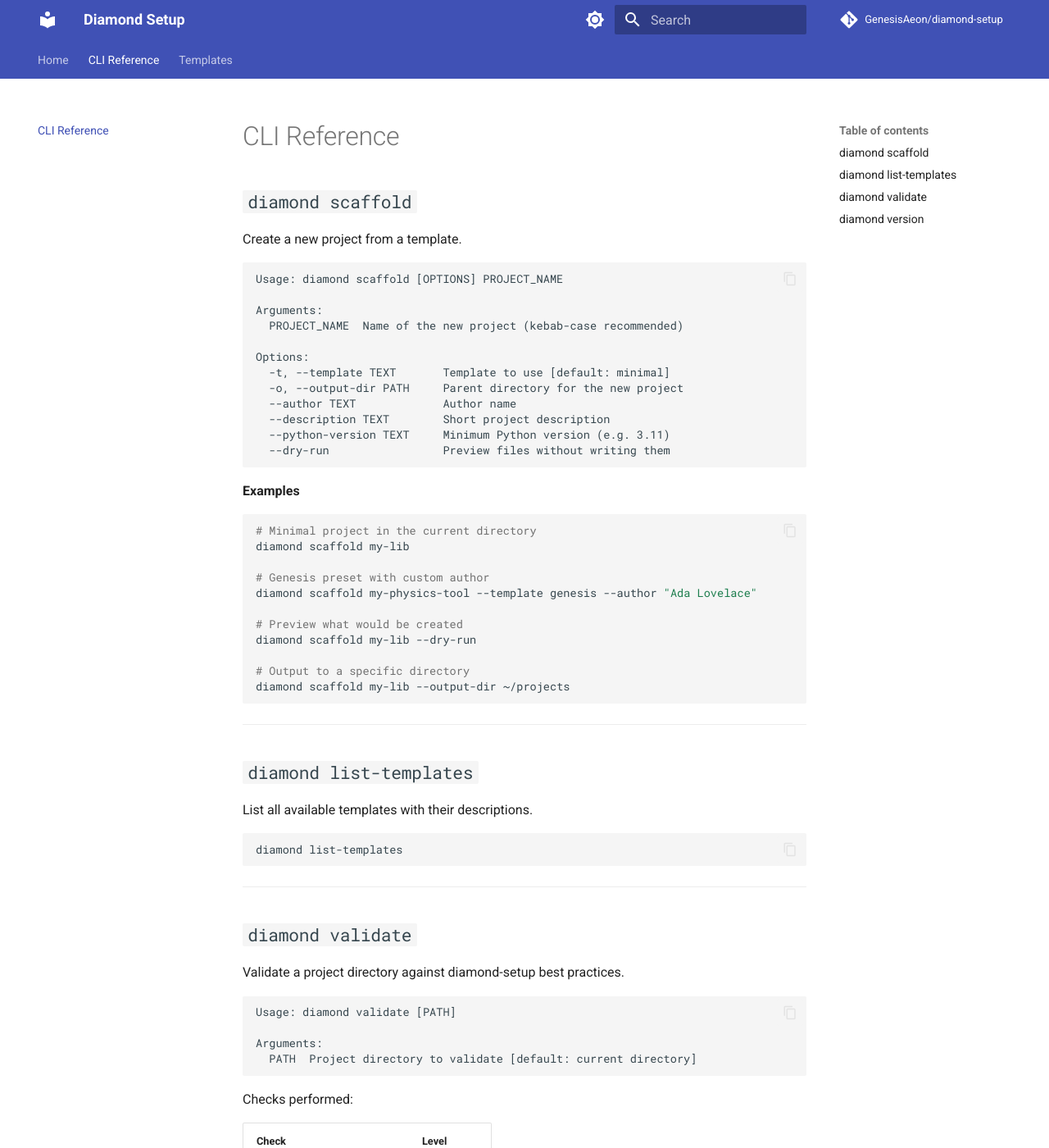
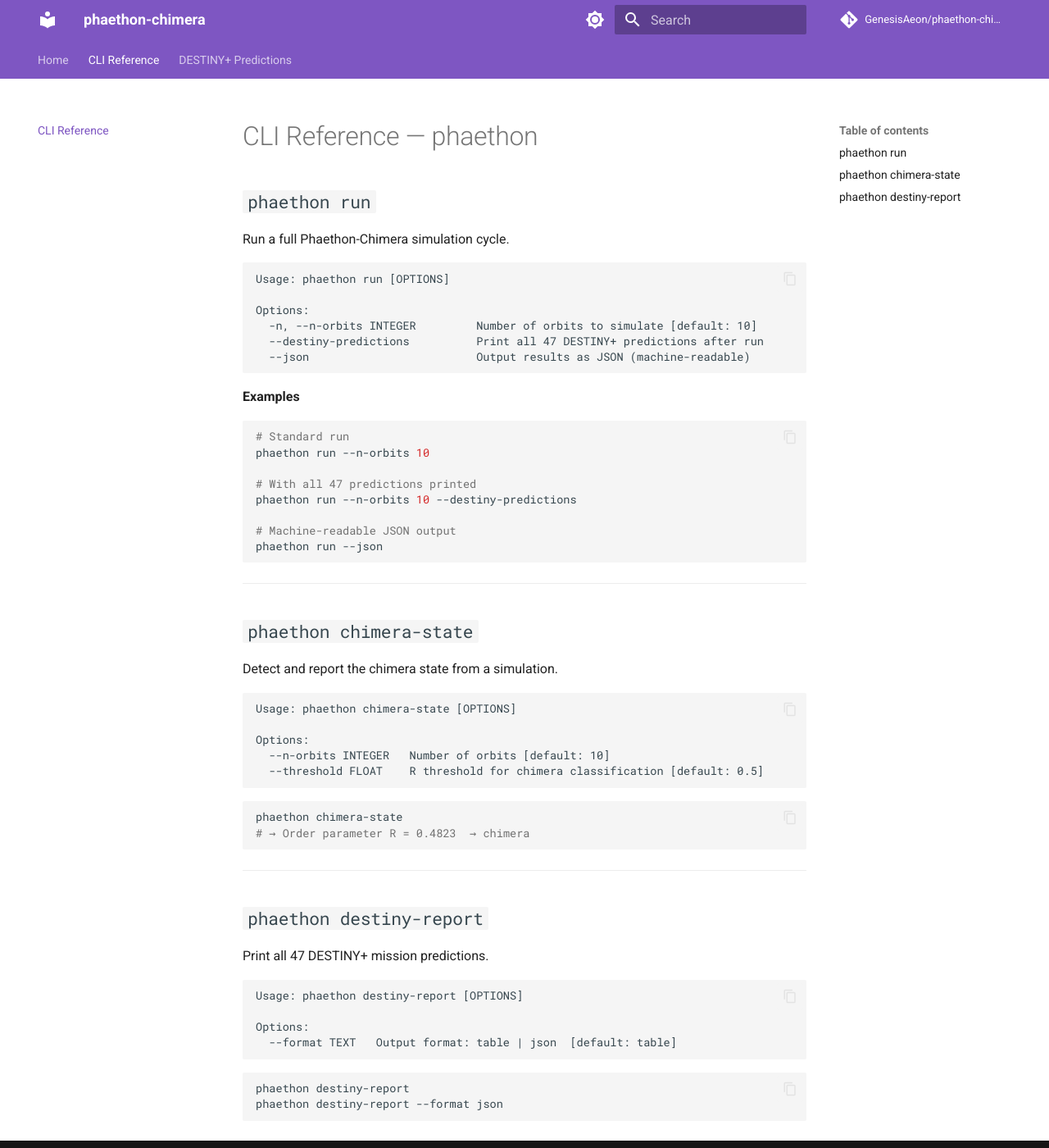
Before and after one commit to GenesisAeon/phaethon-chimera, an MkDocs documentation site: the page built from docs/cli.md, in a window 1280 px wide and 1400 px high. Shown: the whole window at 82% size. Built offline with MkDocs 1.6.1 and Material for MkDocs 9.7.7, drawn with Linux system fonts in a browser that asks for light colours; comment, search, counter and statistics services are not loaded; some of the changed text lies outside the part shown.

Commit message:
fix: address Codex P2 review findings + lint + mkdocs
Benchmark (P2): fix nested key resolution in run_benchmark()
- Add _KEY_PATH mapping with dot-notation paths into run_cycle() output
- _extract() traverses nested dicts (chimera.R_perihelion, soc.tau_hat, etc.)
- Prevents silent omission of scientific benchmark targets

Benchmark (P2): fix phi_cuberoot target
- Use PHI_CUBEROOT constant (computed) instead of hardcoded 1.17480502
- Avoids false failures when implementation is mathematically correct

CLI (P2): suppress banner for --json output
- Banner moved behind non-JSON branch; JSON stdout is now clean

Lint: all ruff E501/SIM108/F401 errors resolved
- Line-length fixes in cli.py, dust_emission.py, soc_phaethon.py
- Removed unused imports (pytest, CHIMERA_R_PERIHELION) from tests
- SIM108 ternary in benchmark.check_target

Docs: update mkdocs.yml, index.md, cli.md for phaethon-chimera P35
- New destiny.md page with all 47 prediction categories

https://claude.ai/code/session_01SkbJQBE13gfY11ZYxmP7GB

````diff
--- a/docs/cli.md
+++ b/docs/cli.md
@@ -1,88 +1,64 @@
-# CLI Reference
+# CLI Reference — phaethon
 
-## `diamond scaffold`
+## `phaethon run`
 
-Create a new project from a template.
+Run a full Phaethon-Chimera simulation cycle.
 
 ```
-Usage: diamond scaffold [OPTIONS] PROJECT_NAME
-
-Arguments:
-  PROJECT_NAME  Name of the new project (kebab-case recommended)
+Usage: phaethon run [OPTIONS]
 
 Options:
-  -t, --template TEXT       Template to use [default: minimal]
-  -o, --output-dir PATH     Parent directory for the new project
-  --author TEXT             Author name
-  --description TEXT        Short project description
-  --python-version TEXT     Minimum Python version (e.g. 3.11)
-  --dry-run                 Preview files without writing them
+  -n, --n-orbits INTEGER         Number of orbits to simulate [default: 10]
+  --destiny-predictions          Print all 47 DESTINY+ predictions after run
+  --json                         Output results as JSON (machine-readable)
 ```
 
 **Examples**
 
 ```bash
-# Minimal project in the current directory
-diamond scaffold my-lib
+# Standard run
+phaethon run --n-orbits 10
 
-# Genesis preset with custom author
-diamond scaffold my-physics-tool --template genesis --author "Ada Lovelace"
+# With all 47 predictions printed
+phaethon run --n-orbits 10 --destiny-predictions
 
-# Preview what would be created
-diamond scaffold my-lib --dry-run
-
-# Output to a specific directory
-diamond scaffold my-lib --output-dir ~/projects
+# Machine-readable JSON output
+phaethon run --json
 ```
 
 ---
 
-## `diamond list-templates`
+## `phaethon chimera-state`
 
-List all available templates with their descriptions.
+Detect and report the chimera state from a simulation.
+
+```
+Usage: phaethon chimera-state [OPTIONS]
+
+Options:
+  --n-orbits INTEGER   Number of orbits [default: 10]
+  --threshold FLOAT    R threshold for chimera classification [default: 0.5]
+```
 
 ```bash
-diamond list-templates
+phaethon chimera-state
+# → Order parameter R = 0.4823  → chimera
 ```
 
 ---
 
-## `diamond validate`
+## `phaethon destiny-report`
 
-Validate a project directory against diamond-setup best practices.
+Print all 47 DESTINY+ mission predictions.
 
 ```
-Usage: diamond validate [PATH]
+Usage: phaethon destiny-report [OPTIONS]
 
-Arguments:
-  PATH  Project directory to validate [default: current directory]
+Options:
+  --format TEXT   Output format: table | json  [default: table]
 ```
 
-Checks performed:
-
-| Check | Level |
-|-------|-------|
-| `pyproject.toml` present | **Error** |
-| `src/` layout present | Warning |
-| `tests/` directory present | Warning |
-| `.github/workflows/` present | Warning |
-| `README.md` present | Warning |
-| `.gitignore` present | Warning |
-
 ```bash
-# Validate the current directory
-diamond validate
-
-# Validate a specific project
-diamond validate path/to/my-project
+phaethon destiny-report
+phaethon destiny-report --format json
 ```
-
----
-
-## `diamond version`
-
-Print the installed version.
-
-```bash
-diamond version
-```
--- a/mkdocs.yml
+++ b/mkdocs.yml
@@ -1,23 +1,23 @@
-site_name: Diamond Setup
-site_description: Universal Python project scaffold — generate professional project skeletons in seconds
-site_author: GenesisAeon
-repo_url: https://github.com/GenesisAeon/diamond-setup
-repo_name: GenesisAeon/diamond-setup
+site_name: phaethon-chimera
+site_description: "GenesisAeon Package 35 — Phaethon-Asteroid: Frustrated UTAC Systems & Chimera States"
+site_author: Johann Römer
+repo_url: https://github.com/GenesisAeon/phaethon-chimera
+repo_name: GenesisAeon/phaethon-chimera
 
 theme:
   name: material
   palette:
     - media: "(prefers-color-scheme: light)"
       scheme: default
-      primary: indigo
-      accent: indigo
+      primary: deep purple
+      accent: amber
       toggle:
         icon: material/brightness-7
         name: Switch to dark mode
     - media: "(prefers-color-scheme: dark)"
       scheme: slate
-      primary: indigo
-      accent: indigo
+      primary: deep purple
+      accent: amber
       toggle:
         icon: material/brightness-4
         name: Switch to light mode
@@ -40,4 +40,4 @@ markdown_extensions:
 nav:
   - Home: index.md
   - CLI Reference: cli.md
-  - Templates: templates.md
+  - DESTINY+ Predictions: destiny.md
````
Also changed, not shown: docs/destiny.md (added, +46 -0 lines), docs/index.md (+38 -28 lines), src/phaethon_chimera/__init__.py (+8 -8 lines), 9 other files.
